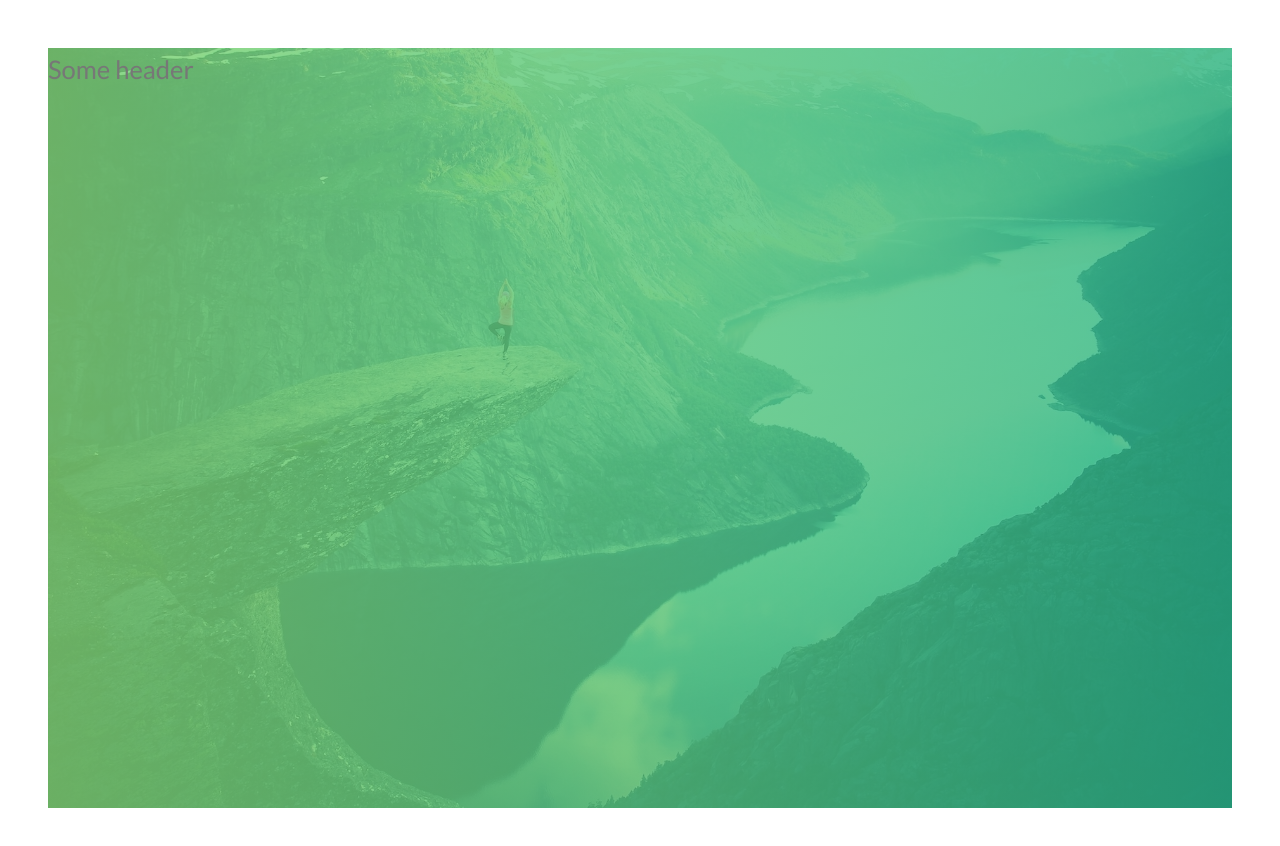
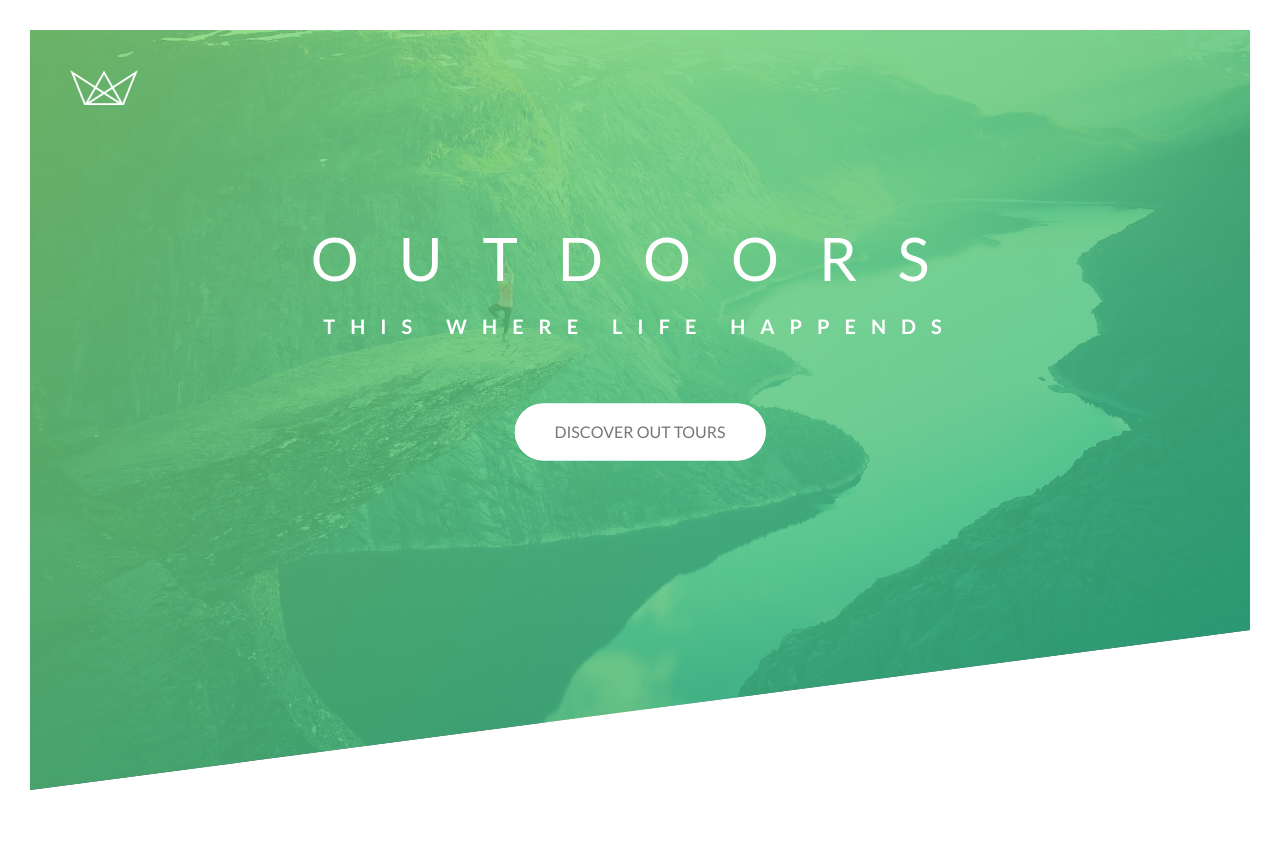
Before and after one commit to grigoriu-stefan-iulian/natours-app, a website built with webpack: page src/index.html in a window 1280 px wide. After the commit the page ends 820 px from the top, so only its background shows below. Built offline with nearby package versions, Linux system fonts and the light colour scheme.

Commit message:
style header

```diff
--- a/src/index.html
+++ b/src/index.html
@@ -1,5 +1,6 @@
 <!DOCTYPE html>
 <html lang="en">
+
 <head>
     <meta charset="UTF-8">
     <meta name="viewport" content="width=device-width, initial-scale=1.0">
@@ -12,10 +13,27 @@
 
     <title>Natours | Exciting tours for adventurous people</title>
 </head>
+
 <body>
     <header class="header">
-            Some header
+        <div class="logo-box">
+            <img src="../src/styles/img/logo-white.png" alt="natours logo" class="logo">
+        </div>
+        <div class="text-box">
+            <h1 class="heading-primary">
+                <span class="heading-primary__main">
+                    Outdoors
+                </span>
+                <span class="heading-primary__sub">
+                    This where life happends
+                </span>
+            </h1>
+
+            <a href="#" class="btn btn--white btn--animated">Discover Out tours</a>
+
+        </div>
+
     </header>
+</body>
 
-    </body>
 </html>
--- /dev/null
+++ b/src/styles/base/_animation.scss
@@ -0,0 +1,50 @@
+@keyframes moveInLeft {
+    0% {
+        opacity: 0;
+        transform: translateX(-10rem);
+    }
+
+    80% {
+        opacity: 0.80;
+        transform: translateX(2rem);
+
+    }
+
+    100% {
+        opacity: 1;
+        transform: translate(0);
+
+    }
+}
+
+@keyframes moveInRight {
+    0% {
+        opacity: 0;
+        transform: translateX(10rem);
+    }
+
+    80% {
+        opacity: 0.80;
+        transform: translateX(-2rem);
+
+    }
+
+    100% {
+        opacity: 1;
+        transform: translate(0);
+
+    }
+}
+
+@keyframes moveInBottom {
+    0% {
+        opacity: 0;
+        transform: translateY(5rem);
+    }
+
+    100% {
+        opacity: 1;
+        transform: translate(0);
+
+    }
+}
--- a/src/styles/base/_base.scss
+++ b/src/styles/base/_base.scss
@@ -2,6 +2,10 @@
   margin: 0;
   padding: 0;
   box-sizing: border-box;
+}
+
+html {
+  font-size: 62.5%;
 }
 
 body {
--- /dev/null
+++ b/src/styles/components/_button.scss
@@ -0,0 +1,51 @@
+.btn {
+    border-radius: 20rem;
+    display: inline-block;
+    padding: 1.5rem 4rem;
+    position: relative;
+    text-transform: uppercase;
+    text-decoration: none;
+    transition: all .2s;
+
+    &:hover {
+        box-shadow: 0 1rem 2rem hsla(0, 0%, 0%, 0.2);
+        transform: translateY(-0.3rem);
+    }
+
+    &:active {
+        transform: translateY(0.1rem);
+        box-shadow: 0 .5rem 1rem hsla(0, 0%, 0%, 0.2);
+    }
+
+    &::after {
+        border-radius: 10rem;
+        content: "";
+        display: inline-block;
+        height: 100%;
+        width: 100%;
+        position: absolute;
+        top: 0;
+        left: 0;
+        z-index: -1;
+        transition: all .3s;
+    }
+
+    &:hover::after {
+        transform: scaleX(1.4) scaleY(1.6);
+        opacity: 0;
+    }
+}
+
+.btn--white {
+    background-color: #fff;
+    color: #777;
+
+    &::after {
+        background-color: #fff;
+    }
+}
+
+.btn--animated {
+    animation: moveInBottom .5s ease-out .75s;
+    animation-fill-mode: backwards;
+}
--- a/src/styles/components/_header.scss
+++ b/src/styles/components/_header.scss
@@ -1,11 +1,52 @@
 .header {
   height: 95vh;
-  background-image: linear-gradient(
-      to right,
+  background-image: linear-gradient(to right bottom,
       hsla(111, 55%, 64%, 0.801),
-      hsla(160, 64%, 43%, 0.801)
-    ),
+      hsla(160, 64%, 43%, 0.801)),
     url(./img/hero.jpg);
   background-size: cover;
   background-position: top;
+  clip-path: polygon(0 0, 100% 0, 100% 75vh, 0 100%);
+  position: relative;
 }
+
+.logo-box {
+  position: absolute;
+  top: 4rem;
+  left: 4rem;
+}
+
+.logo {
+  height: 3.5rem;
+}
+
+.text-box {
+  position: absolute;
+  top: 40%;
+  left: 50%;
+  text-align: center;
+  transform: translate(-50%, -50%);
+}
+
+.heading-primary {
+  backface-visibility: hidden;
+  color: #fff;
+  margin-bottom: 6rem;
+  text-transform: uppercase;
+}
+
+.heading-primary__main {
+  display: block;
+  font-size: 6rem;
+  font-weight: 400;
+  letter-spacing: 4rem;
+  animation: moveInLeft 1s ease-out;
+}
+
+.heading-primary__sub {
+  display: block;
+  font-size: 2rem;
+  font-weight: 700;
+  letter-spacing: 1.5rem;
+  animation: moveInRight 1s ease-out;
+}
--- a/src/styles/index.scss
+++ b/src/styles/index.scss
@@ -1,3 +1,5 @@
 @import "./base/base";
 @import "./base/settings";
+@import "./base/animation";
 @import "./components/header";
+@import "./components/button";
```
Also changed, not shown: 1 other file. Lines whose indentation alone changed are shown as unchanged.
